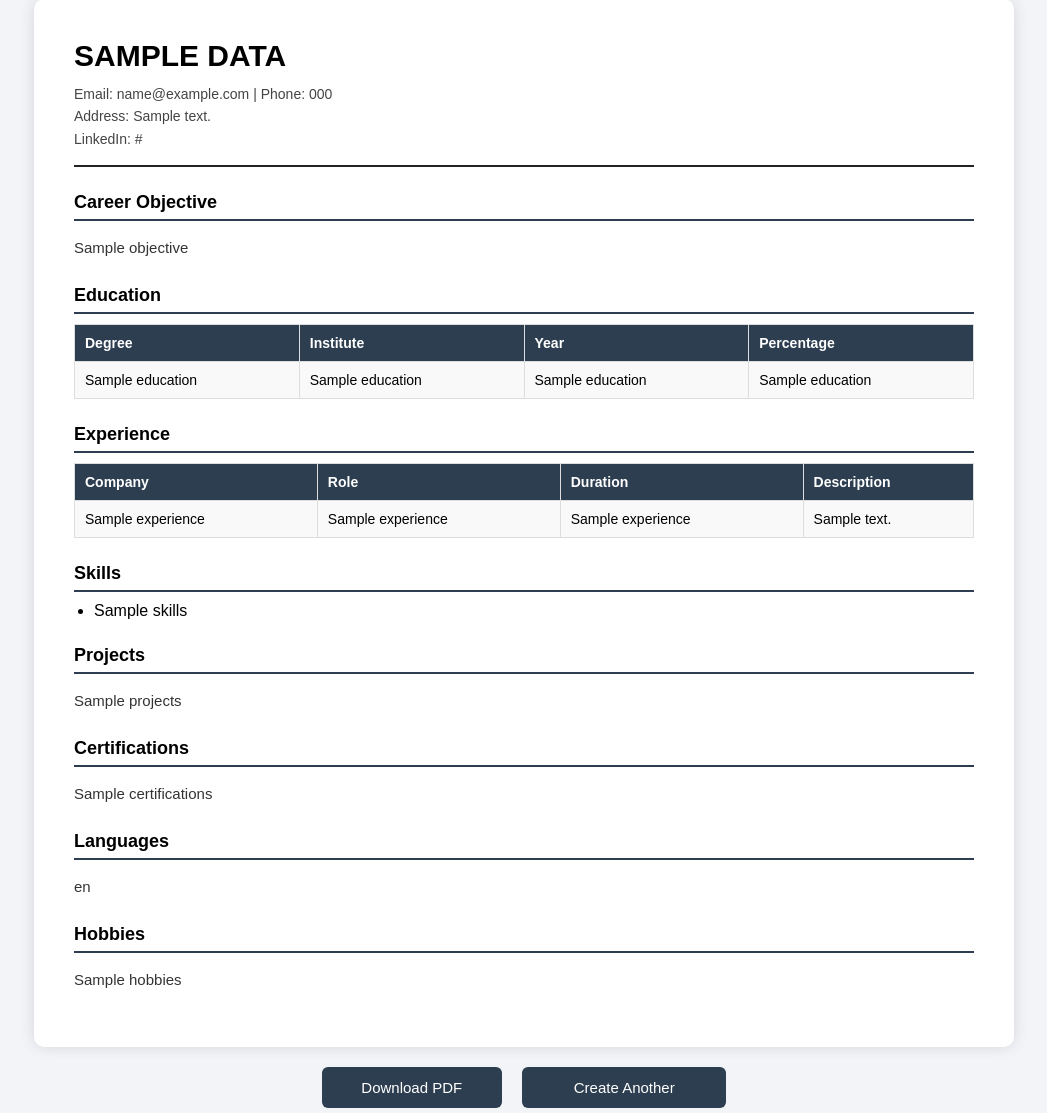
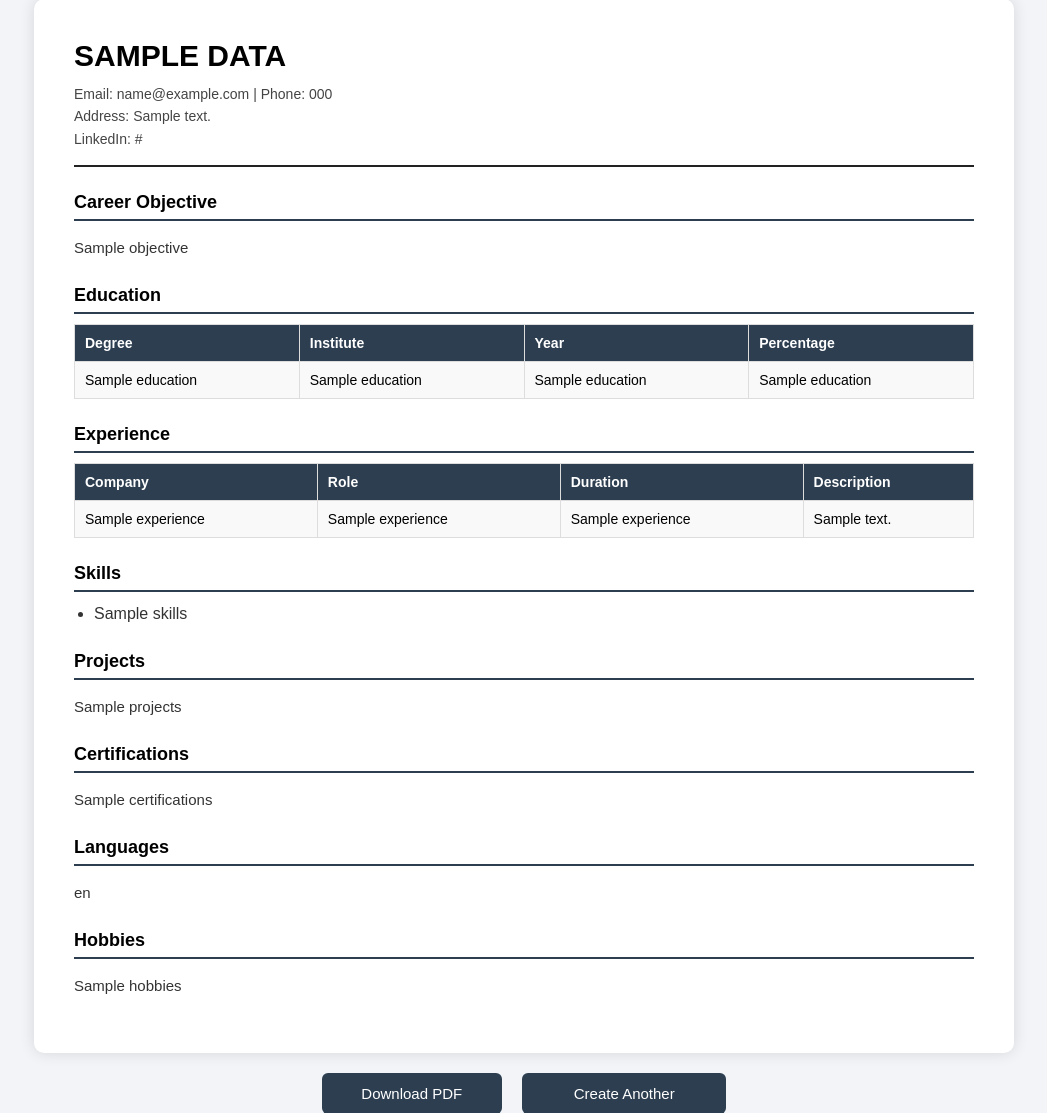
Before and after one commit to vandanasolanki391-prog/resume-builder, a Flask app: template templates/preview.html in a window 1280 px wide. Shown: the part 31-1144 px from the top of the page, without its empty margins (116-1163 px from the left). Run offline with Flask 3, Linux system fonts and the light colour scheme; the template is opened without the code that fills it: most values are stand-ins (such as "Sample title", 1, 10 or a date in 2020).

Commit message:
Update preview.html

```diff
--- a/templates/preview.html
+++ b/templates/preview.html
@@ -438,10 +438,10 @@
 <div class="section">
     <h2>Skills</h2>
 
-        <ul> {% for skill in data.skills.split('
-            ') %}
+    <ul style="padding-left: 20px; margin-top: 8px;">
+        {% for skill in data.skills.split('\n') %}
         {% if skill.strip() %}
-            <li>{{ skill.strip() }}</li>
+        <li style="margin-bottom: 6px; line-height: 1.5; color: #333;">{{ skill.strip() }}</li>
         {% endif %}
         {% endfor %}
     </ul>
```
Lines whose indentation alone changed are shown as unchanged.
